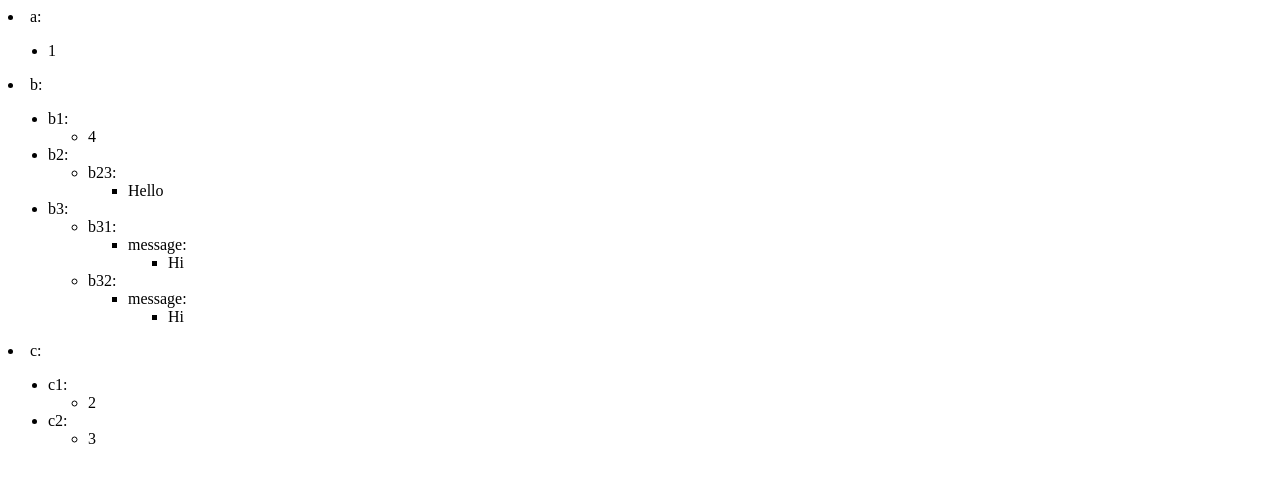
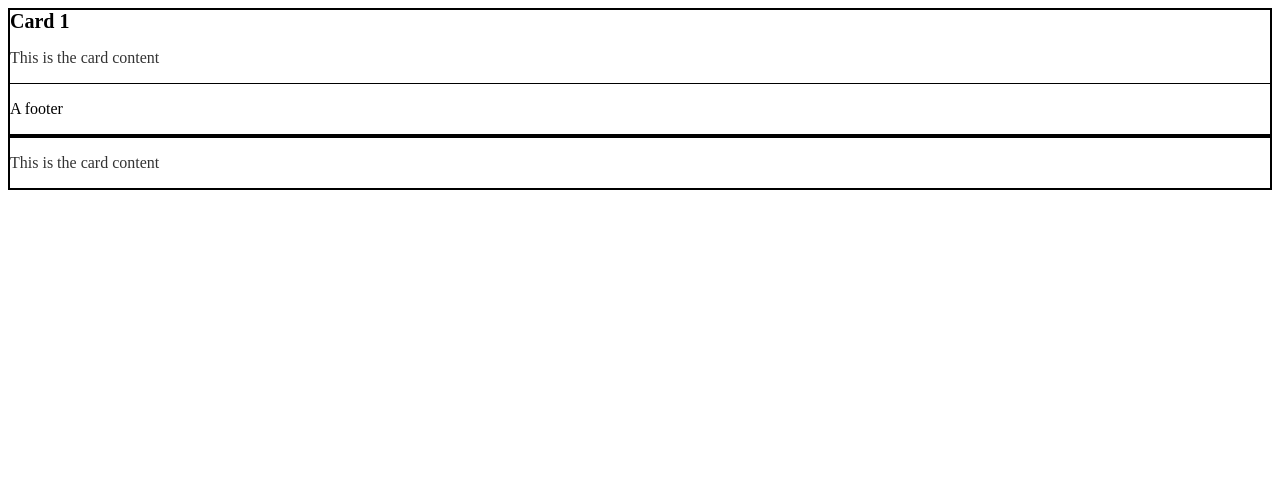
Before and after one commit to DilshanGDT/Learning-React-DesignPatterns, a React (Vite) app: page / in a window 1280 px wide. Shown: the top 482 px of the page. Built offline with nearby package versions, Linux system fonts and the light colour scheme.

Commit message:
component composition

```diff
--- a/src/App.jsx
+++ b/src/App.jsx
@@ -1,30 +1,23 @@
-import { RecursiveComponent } from "./RecursiveComponent"
-
-const nestedObject = {
-	a: 1,
-	b: {
-		b1: 4,
-		b2: {
-			b23: 'Hello',
-		},
-		b3: {
-			b31: {
-				message: 'Hi',
-			},
-			b32: {
-				message: 'Hi',
-			}
-		}
-	},
-	c: {
-		c1: 2,
-		c2: 3,
-	}
-}
+import { Card, CardHeader, CardBody, CardFooter } from "./composition"
 
 function App() {
   return (
-    <RecursiveComponent data={nestedObject} />
+		<>
+    <Card>
+			<CardHeader title="Card 1" />
+			<CardBody>
+				<p>This is the card content</p>
+			</CardBody>
+			<CardFooter>
+				<p>A footer</p>
+			</CardFooter>
+		</Card>
+		<Card>
+			<CardBody>
+				<p>This is the card content</p>
+			</CardBody>
+		</Card>
+		</>
   )
 }
 
--- /dev/null
+++ b/src/composition.jsx
@@ -0,0 +1,31 @@
+export const Card = ({ children }) => {
+  return (
+    <div style={{ border: '2px solid black'}}>
+      {children}
+    </div>
+  );
+}
+
+export const CardHeader = ({ title }) => {
+  return (
+    <div style={{ fontSize: '20px', fontWeight: 'bold' }}>
+      {title}
+    </div>
+  )
+}
+
+export const CardBody = ({ children }) => {
+  return (
+    <div style={{ color: '#333' }}>
+      {children}
+    </div>
+  )
+}
+
+export const CardFooter = ({ children }) => {
+  return (
+    <div style={{ borderTop: '1px solid black' }}>
+      {children}
+    </div>
+  )
+}
```
